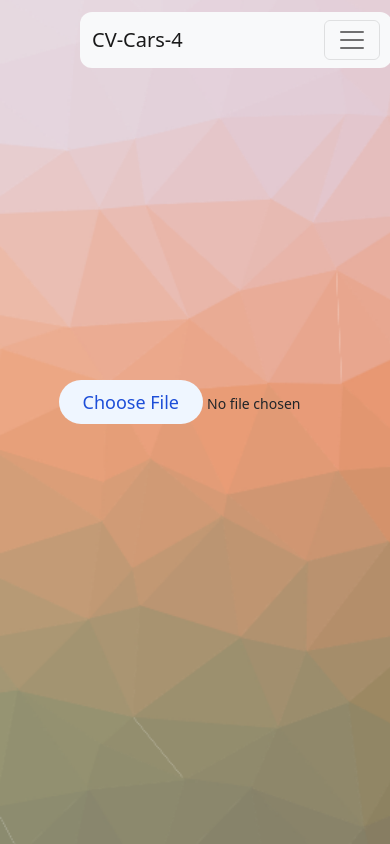
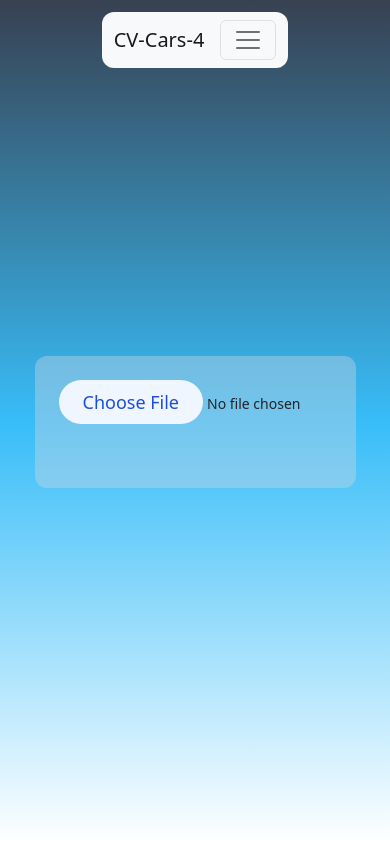
Before and after one commit to ml-hls-annual-project-cv-4/annual-main-project, a React (Vite) app: page /prediction in a window 390 px wide. Built offline with nearby package versions, Linux system fonts and the light colour scheme.

Commit message:
website improv

```diff
--- a/src/App.css
+++ /dev/null
@@ -1,41 +0,0 @@
-#root {
-  max-width: 1280px;
-  margin: 0 auto;
-  padding: 2rem;
-  text-align: center;
-}
-
-.logo {
-  height: 6em;
-  padding: 1.5em;
-  will-change: filter;
-}
-.logo:hover {
-  filter: drop-shadow(0 0 2em #646cffaa);
-}
-.logo.react:hover {
-  filter: drop-shadow(0 0 2em #61dafbaa);
-}
-
-@keyframes logo-spin {
-  from {
-    transform: rotate(0deg);
-  }
-  to {
-    transform: rotate(360deg);
-  }
-}
-
-@media (prefers-reduced-motion: no-preference) {
-  a:nth-of-type(2) .logo {
-    animation: logo-spin infinite 20s linear;
-  }
-}
-
-.card {
-  padding: 2em;
-}
-
-.read-the-docs {
-  color: #888;
-}
--- a/src/components/Layout.jsx
+++ b/src/components/Layout.jsx
@@ -4,10 +4,12 @@ import Navbar1 from "./Navbar";
 
 const Layout = () => {
   return (
-    <>
+    <div className="flex flex-col items-center justify-center min-h-screen overflow-hidden bg-gradient-to-b from-gray-700 via-sky-400 to-white">
       <Navbar1 />
-      <Outlet />
-    </>
+      <div className="flex-grow overflow-auto">
+        <Outlet />
+      </div>
+    </div>
   );
 };
 
--- a/src/components/Navbar.jsx
+++ b/src/components/Navbar.jsx
@@ -6,10 +6,10 @@ import 'bootstrap/dist/css/bootstrap.css';
 
 function Navbar1() {
   return (
-    <div className='left-20 absolute top-3 w-4/5 mx-auto'>
+    <div className='fixed top-3 mx-auto'>
     <Navbar bg="light" expand="md" className='rounded-xl'>
     <Container>
-      <Navbar.Brand href="#home">CV-Cars-4</Navbar.Brand>
+      <Navbar.Brand href="/">CV-Cars-4</Navbar.Brand>
       <Navbar.Toggle aria-controls="basic-navbar-nav" />
       <Navbar.Collapse id="basic-navbar-nav">
         <Nav className="me-auto">
--- a/src/components/UploadImage.jsx
+++ b/src/components/UploadImage.jsx
@@ -1,87 +1,122 @@
-import { useEffect, useState } from "react"
-import axios from "axios"
+import { useEffect, useState } from "react";
+import axios from "axios";
 export const ImageUpload = () => {
-    const [selectedFile, setSelectedFile] = useState()
-    const [preview, setPreview] = useState()
+  const [selectedFile, setSelectedFile] = useState();
+  const [preview, setPreview] = useState();
   const [result, setResult] = useState();
+  const [prediction, setPrediction] = useState();
 
   // create a preview as a side effect, whenever selected file is changed
   useEffect(() => {
     if (!selectedFile) {
-            setPreview(undefined)
-            return
+      setPreview(undefined);
+      return;
     }
 
-        const objectUrl = URL.createObjectURL(selectedFile)
-        setPreview(objectUrl)
+    const objectUrl = URL.createObjectURL(selectedFile);
+    setPreview(objectUrl);
 
     // free memory when ever this component is unmounted
-        return () => URL.revokeObjectURL(objectUrl)
-    }, [selectedFile])
+    return () => URL.revokeObjectURL(objectUrl);
+  }, [selectedFile]);
 
-    const onSelectFile = e => {
+  useEffect(() => {
+    console.log(prediction);
+  }, [prediction]);
+
+  const onSelectFile = (e) => {
     if (!e.target.files || e.target.files.length === 0) {
-            setSelectedFile(undefined)
-            return
+      setSelectedFile(undefined);
+      return;
     }
 
     // I've kept this example simple by using the first image instead of multiple
-        setSelectedFile(e.target.files[0])
-    }
-    const handleSubmit = async(event) => {
-        event.preventDefault()
+    setSelectedFile(e.target.files[0]);
+  };
+  const handleSubmit = async (event) => {
+    event.preventDefault();
     const formData = new FormData();
     formData.append("selectedFile", selectedFile);
     try {
-          const response = await axios({
+      setResult(true);
+      await axios({
         method: "post",
-            url: "http://localhost:8000/uploadfile/",
+        url: "http://84.252.141.130:3000/uploadfile/",
         data: formData,
         headers: { "Content-Type": "multipart/form-data" },
+      }).then((response) => {
+        setResult(false);
+        setPrediction(response.data);
       });
-          setResult(true)
-        } catch(error) {
-          console.log(error)
+    } catch (error) {
+      console.log(error);
     }
-      }
+  };
 
   return (
-        <form onSubmit={handleSubmit}>
-        <div className="type-input">
-            <input type="file" onChange={onSelectFile} className="mb-10 text-sm text-grey-500
+    <form onSubmit={handleSubmit} className="flex flex-col items-center justify-center h-screen">
+      <div className="flex flex-col items-center justify-center bg-slate-300 bg-opacity-40 rounded-xl p-4">
+        <input
+          type="file"
+          onChange={onSelectFile}
+          className="mb-10 text-sm text-grey-500
             file:py-2 file:px-6
             file:rounded-full file:border-0
             file:text-lg file:font-medium
             file:bg-blue-50 file:text-blue-700
             hover:file:cursor-pointer hover:file:bg-amber-50
             hover:file:text-amber-700
-          " />
-          {selectedFile && <img src={preview} /> }
+          "
+        />
+        {selectedFile &&
+        <div className="w-2/4">
+        <img className="object-scale-down" src={preview} />
+        </div>}
 
         {selectedFile ? (
-            <input type="submit" className="mt-4 mb-10 text-grey-500
+          <input
+            type="submit"
+            className="mt-4 mb-10 text-grey-500
             py-2 px-6
             rounded-full border-0
             text-lg font-medium
             bg-blue-50 text-blue-700
             hover:cursor-pointer hover:bg-amber-50
-            hover:text-amber-700" value="Submit" />
-          ): <label></label> }
+            hover:text-amber-700"
+            value="Submit"
+          />
+        ) : (
+          <label></label>
+        )}
 
         {result ? (
           <div>
-            <label className="text-white text-xl"> Файл успешно загружен, ожидайте... </label>
-            <svg aria-hidden="true" class="mx-auto mt-2 mr-2 w-8 h-8 text-gray-200 animate-spin dark:text-gray-600 fill-blue-600" viewBox="0 0 100 101" fill="none" xmlns="http://www.w3.org/2000/svg">
-            <path d="M100 50.5908C100 78.2051 77.6142 100.591 50 100.591C22.3858 100.591 0 78.2051 0 50.5908C0 22.9766 22.3858 0.59082 50 0.59082C77.6142 0.59082 100 22.9766 100 50.5908ZM9.08144 50.5908C9.08144 73.1895 27.4013 91.5094 50 91.5094C72.5987 91.5094 90.9186 73.1895 90.9186 50.5908C90.9186 27.9921 72.5987 9.67226 50 9.67226C27.4013 9.67226 9.08144 27.9921 9.08144 50.5908Z" fill="currentColor"/>
-            <path d="M93.9676 39.0409C96.393 38.4038 97.8624 35.9116 97.0079 33.5539C95.2932 28.8227 92.871 24.3692 89.8167 20.348C85.8452 15.1192 80.8826 10.7238 75.2124 7.41289C69.5422 4.10194 63.2754 1.94025 56.7698 1.05124C51.7666 0.367541 46.6976 0.446843 41.7345 1.27873C39.2613 1.69328 37.813 4.19778 38.4501 6.62326C39.0873 9.04874 41.5694 10.4717 44.0505 10.1071C47.8511 9.54855 51.7191 9.52689 55.5402 10.0491C60.8642 10.7766 65.9928 12.5457 70.6331 15.2552C75.2735 17.9648 79.3347 21.5619 82.5849 25.841C84.9175 28.9121 86.7997 32.2913 88.1811 35.8758C89.083 38.2158 91.5421 39.6781 93.9676 39.0409Z" fill="currentFill"/>
+            <label className="text-white text-xl">
+              {" "}
+              Файл успешно загружен, ожидайте...{" "}
+            </label>
+            <svg
+              aria-hidden="true"
+              class="mx-auto mt-2 mr-2 w-8 h-8 text-gray-200 animate-spin dark:text-gray-600 fill-blue-600"
+              viewBox="0 0 100 101"
+              fill="none"
+              xmlns="http://www.w3.org/2000/svg"
+            >
+              <path
+                d="M100 50.5908C100 78.2051 77.6142 100.591 50 100.591C22.3858 100.591 0 78.2051 0 50.5908C0 22.9766 22.3858 0.59082 50 0.59082C77.6142 0.59082 100 22.9766 100 50.5908ZM9.08144 50.5908C9.08144 73.1895 27.4013 91.5094 50 91.5094C72.5987 91.5094 90.9186 73.1895 90.9186 50.5908C90.9186 27.9921 72.5987 9.67226 50 9.67226C27.4013 9.67226 9.08144 27.9921 9.08144 50.5908Z"
+                fill="currentColor"
+              />
+              <path
+                d="M93.9676 39.0409C96.393 38.4038 97.8624 35.9116 97.0079 33.5539C95.2932 28.8227 92.871 24.3692 89.8167 20.348C85.8452 15.1192 80.8826 10.7238 75.2124 7.41289C69.5422 4.10194 63.2754 1.94025 56.7698 1.05124C51.7666 0.367541 46.6976 0.446843 41.7345 1.27873C39.2613 1.69328 37.813 4.19778 38.4501 6.62326C39.0873 9.04874 41.5694 10.4717 44.0505 10.1071C47.8511 9.54855 51.7191 9.52689 55.5402 10.0491C60.8642 10.7766 65.9928 12.5457 70.6331 15.2552C75.2735 17.9648 79.3347 21.5619 82.5849 25.841C84.9175 28.9121 86.7997 32.2913 88.1811 35.8758C89.083 38.2158 91.5421 39.6781 93.9676 39.0409Z"
+                fill="currentFill"
+              />
             </svg>
-                </div> ) : <></>}
-
+          </div>
+        ) : (
+          <></>
+        )}
+        {prediction ? <><h1 className="text-white text-4xl text-center">Предсказание: {prediction}</h1></> : <></>}
       </div>
     </form>
-
-
-
-
-    )
-}
+  );
+};
--- a/src/components/graphs.jsx
+++ b/src/components/graphs.jsx
@@ -6,7 +6,7 @@ import fourthgraph from '/public/4gr.png';
 
 function Graphs() {
     return (
-     <div className='sm:max-lg:mt-40 grid grid-cols-1 gap-5 mx-auto mt-20'>
+     <div className='sm:max-lg:mt-40 grid grid-cols-1 gap-5 mx-auto mt-3 mb-5'>
         <div class="rounded-xl bg-white w-full"><img src={firstgraph}/></div>
         <div class="rounded-xl bg-white w-full"><img src={secondgraph}/></div>
         <div class="rounded-xl bg-white w-full"><img src={thirdgraph}/></div>
--- a/src/index.css
+++ b/src/index.css
@@ -1,81 +1,3 @@
 @tailwind base;
 @tailwind components;
 @tailwind utilities;
-:root {
-  font-family: Inter, Avenir, Helvetica, Arial, sans-serif;
-  font-size: 16px;
-  line-height: 24px;
-  font-weight: 400;
-
-  color-scheme: light dark;
-  color: rgba(255, 255, 255, 0.87);
-  background-color: #242424;
-
-  font-synthesis: none;
-  text-rendering: optimizeLegibility;
-  -webkit-font-smoothing: antialiased;
-  -moz-osx-font-smoothing: grayscale;
-  -webkit-text-size-adjust: 100%;
-}
-
-
-
-a {
-  font-weight: 500;
-  color: #646cff;
-  text-decoration: inherit;
-}
-a:hover {
-  color: #535bf2;
-}
-
-body {
-  margin: 0;
-  display: flex;
-  place-items: center;
-  min-width: 320px;
-  min-height: 100vh;
-  background-image: url("/cool-background.png");
-  background-size: cover;
-  width: 100%;
-  height: 100%;
-}
-
-h1 {
-  font-size: 3.2em;
-  line-height: 1.1;
-}
-
-button {
-  border-radius: 8px;
-  border: 1px solid transparent;
-  padding: 0.6em 1.2em;
-  font-size: 1em;
-  font-weight: 500;
-  font-family: inherit;
-  background-color: #1a1a1a;
-  cursor: pointer;
-  transition: border-color 0.25s;
-}
-button:hover {
-  border-color: #646cff;
-}
-button:focus,
-button:focus-visible {
-  outline: 4px auto -webkit-focus-ring-color;
-}
-
-
-
-@media (prefers-color-scheme: light) {
-  :root {
-    color: #213547;
-    background-color: #ffffff;
-  }
-  a:hover {
-    color: #747bff;
-  }
-  button {
-    background-color: #f9f9f9;
-  }
-}
--- a/src/pages/graphspage.jsx
+++ b/src/pages/graphspage.jsx
@@ -1,12 +1,10 @@
 import Graphs from "../components/graphs.jsx";
 const GraphsPage = () => {
-
-    return (
-    <>
-    <div className="pt-3">
-        <a>Основные показатели Датасета обучения модели</a>
+  return (
+    <div className="mt-24">
+      <a className="text-4xl text-white text-center">Основные показатели Датасета обучения модели</a>
+      <Graphs />
     </div>
-    <Graphs />
-    </>
-)}
-export default GraphsPage
+  );
+};
+export default GraphsPage;
```
Also changed, not shown: src/App.jsx (+11 -17 lines), src/components/datasetinfo.jsx (+64 -64 lines), 1 other file (tests, documents, lock files or other folders). Lines whose indentation alone changed are shown as unchanged.
